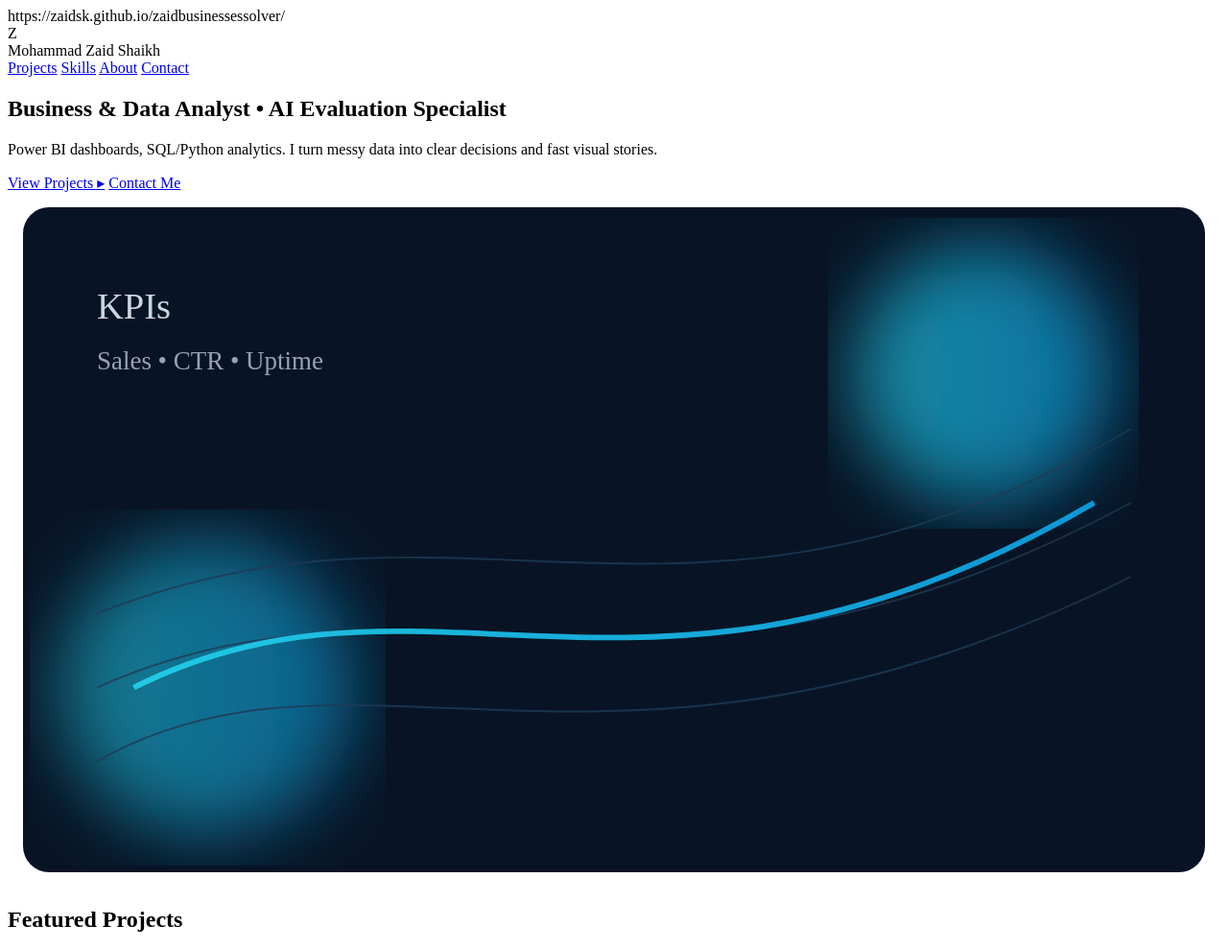
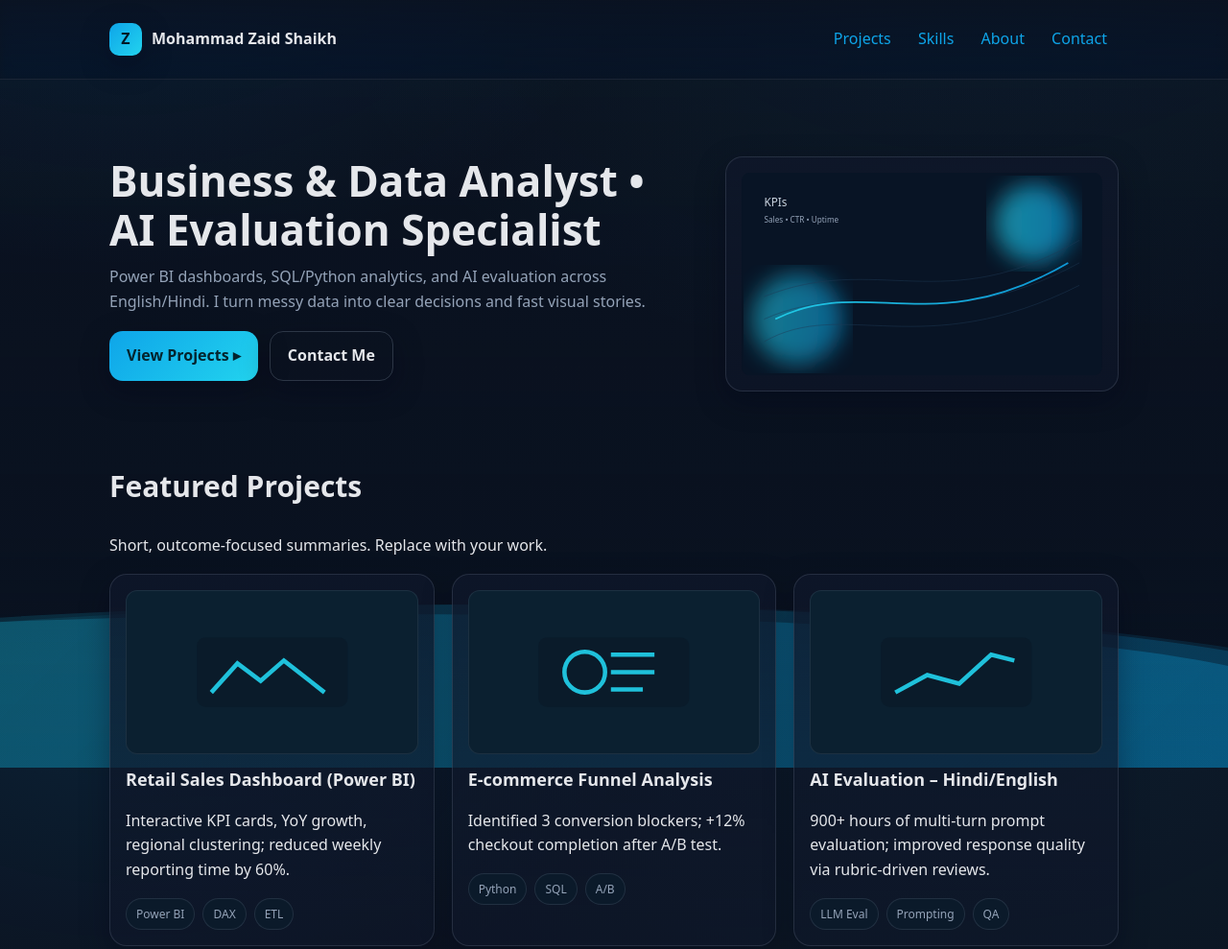
Before and after one commit to Zaidsk/zaid-portfolio, a plain HTML site: page index.html in a window 1280 px wide. Shown: the top 989 px of the page at 96% size. Drawn offline with Linux system fonts and the light colour scheme.

Commit message:
Update index.html
Intensive edits

```diff
--- a/index.html
+++ b/index.html
@@ -1,4 +1,130 @@
-https://zaidsk.github.io/zaidbusinessessolver/          <div class="logo"><span>Z</span></div>
+<!doctype html>
+
+<html lang="en">
+<head>
+  <meta charset="utf-8" />
+  <meta name="viewport" content="width=device-width, initial-scale=1" />
+  <title>Mohammad Zaid Shaikh • Portfolio</title>
+  <meta name="description" content="Business & Data Analyst • AI Evaluation Specialist • Fast, responsive portfolio" />
+  <meta name="theme-color" content="#0ea5e9" />
+  <style>
+    :root{
+      --bg:#0b1220;          /* page bg */
+      --card:#0f172a;        /* card bg */
+      --muted:#94a3b8;       /* muted text */
+      --text:#e5e7eb;        /* main text */
+      --brand:#0ea5e9;       /* accent */
+      --brand-2:#22d3ee;     /* accent 2 */
+      --radius:18px;
+      --shadow:0 10px 30px rgba(2, 6, 23, .35);
+    }
+    *{box-sizing:border-box}
+    html,body{height:100%}
+    body{
+      margin:0; font:16px/1.6 system-ui, -apple-system, Segoe UI, Roboto, Inter, Arial, sans-serif;
+      background:radial-gradient(1200px 800px at 80% -10%, rgba(34,211,238,.06), transparent 60%),
+                 radial-gradient(900px 600px at 10% -10%, rgba(14,165,233,.10), transparent 60%),
+                 var(--bg);
+      color:var(--text);
+      overflow-x:hidden;
+    }
+    a{color:var(--brand); text-decoration:none}
+    a:hover{text-decoration:underline}
+    .wrap{max-width:1100px; margin:0 auto; padding:24px}/* ====== Animated Water Background (subtle, performance-friendly) ====== */
+.water-bg{position:fixed; inset:0; z-index:0; overflow:hidden; pointer-events:none;
+  background:linear-gradient(to bottom, rgba(6,18,32,.0) 0%, rgba(6,18,32,.25) 70%, rgba(6,18,32,.6) 100%);
+}
+.wave{position:absolute; left:-25%; right:-25%; bottom:-20px; height:180px; border-radius:100% 100% 0 0; filter:blur(0.2px);
+  background:linear-gradient(135deg, rgba(34,211,238,.18), rgba(14,165,233,.28));
+  animation:wave 14s linear infinite;
+  transform:translateX(0);
+}
+.wave.w2{height:210px; bottom:-40px; opacity:.7; animation-duration:20s}
+.wave.w3{height:230px; bottom:-60px; opacity:.45; animation-duration:28s}
+@keyframes wave{from{transform:translateX(0)} to{transform:translateX(-35%)} }
+
+/* Content should sit above the water */
+header, main, footer { position:relative; z-index:1; }
+
+header{
+  position:sticky; top:0; backdrop-filter:saturate(180%) blur(6px);
+  background:linear-gradient(to bottom, rgba(11,18,32,.85), rgba(11,18,32,.55));
+  border-bottom:1px solid rgba(148,163,184,.12);
+  z-index:10;
+}
+nav{display:flex; align-items:center; justify-content:space-between; gap:12px}
+.brand{display:flex; align-items:center; gap:10px; font-weight:700}
+.brand .logo{width:34px; height:34px; border-radius:10px; background:linear-gradient(135deg, var(--brand), var(--brand-2)); box-shadow:var(--shadow); display:grid; place-items:center;}
+.brand .logo span{font-weight:800; color:#001927}
+.links a{padding:10px 12px; border-radius:12px}
+.links a:hover{background:#0f172a}
+
+.hero{display:grid; grid-template-columns:1.2fr .8fr; gap:28px; padding:56px 0 30px}
+.hero h1{font-size:clamp(28px, 4vw, 44px); line-height:1.15; margin:0 0 12px}
+.hero p{color:var(--muted); margin:0 0 18px}
+.cta{display:flex; gap:12px; flex-wrap:wrap}
+.btn{display:inline-flex; align-items:center; gap:10px; border:none; background:linear-gradient(135deg, var(--brand), var(--brand-2)); color:#04242e; padding:12px 18px; border-radius:14px; font-weight:700; cursor:pointer; box-shadow:var(--shadow)}
+.btn.ghost{background:transparent; color:var(--text); border:1px solid rgba(148,163,184,.25)}
+
+.card{background:linear-gradient(180deg, rgba(15,23,42,.8), rgba(15,23,42,.6)); border:1px solid rgba(148,163,184,.18); border-radius:var(--radius); box-shadow:var(--shadow)}
+.grid{display:grid; gap:18px}
+
+/* Projects */
+.projects{padding:20px 0 40px}
+.projects h2, .skills h2, .about h2, .contact h2{font-size:clamp(22px, 3vw, 30px)}
+.pgrid{grid-template-columns:repeat(auto-fit, minmax(260px, 1fr))}
+.project{padding:16px}
+.thumb{aspect-ratio:16/9; border-radius:12px; background:#0b2030; display:grid; place-items:center; overflow:hidden; border:1px solid rgba(148,163,184,.12)}
+.thumb svg{width:60%; opacity:.9}
+.project h3{margin:12px 0 6px; font-size:18px}
+.tags{display:flex; flex-wrap:wrap; gap:8px}
+.tag{font-size:12px; padding:6px 10px; background:#0b1a2a; border:1px solid rgba(148,163,184,.16); border-radius:999px; color:var(--muted)}
+
+/* Skills */
+.skills{padding:14px 0 40px}
+.chips{display:flex; flex-wrap:wrap; gap:10px}
+.chip{padding:10px 12px; border-radius:12px; background:#0d1b2b; border:1px solid rgba(148,163,184,.18)}
+
+/* About */
+.about{padding:14px 0 40px}
+.about .inner{display:grid; grid-template-columns:1.1fr .9fr; gap:18px}
+.about .me{padding:18px}
+.kpis{display:grid; grid-template-columns:repeat(3,1fr); gap:10px}
+.kpis .kpi{padding:14px; text-align:center}
+.kpi h4{margin:0; font-size:22px; color:var(--brand-2)}
+.kpi p{margin:4px 0 0; color:var(--muted)}
+
+/* Contact */
+.contact{padding:14px 0 60px}
+.contact .inner{display:grid; grid-template-columns:1fr 1fr; gap:18px}
+.contact a.btn{justify-content:center}
+
+footer{border-top:1px solid rgba(148,163,184,.12); color:var(--muted); padding:26px 0 40px}
+
+/* Responsive */
+@media (max-width: 900px){
+  .hero{grid-template-columns:1fr; padding-top:24px}
+  .about .inner, .contact .inner{grid-template-columns:1fr}
+}
+
+/* Motion safety */
+@media (prefers-reduced-motion: reduce){
+  *{scroll-behavior:auto; animation:none !important; transition:none !important}
+}
+
+  </style>
+</head>
+<body>
+  <!-- Water background sits behind all content -->
+  <div class="water-bg" aria-hidden="true">
+    <div class="wave w1"></div>
+    <div class="wave w2"></div>
+    <div class="wave w3"></div>
+  </div>  <header>
+    <div class="wrap">
+      <nav>
+        <div class="brand">
+          <div class="logo"><span>Z</span></div>
           <span>Mohammad Zaid Shaikh</span>
         </div>
         <div class="links">
@@ -13,7 +139,7 @@ https://zaidsk.github.io/zaidbusinessessolver/          <div class="logo"><span>
     <section class="hero">
       <div>
         <h1>Business & Data Analyst • AI Evaluation Specialist</h1>
-        <p>Power BI dashboards, SQL/Python analytics. I turn messy data into clear decisions and fast visual stories.</p>
+        <p>Power BI dashboards, SQL/Python analytics, and AI evaluation across English/Hindi. I turn messy data into clear decisions and fast visual stories.</p>
         <div class="cta">
           <a class="btn" href="#projects" aria-label="View projects">View Projects ▸</a>
           <a class="btn ghost" href="#contact">Contact Me</a>
@@ -135,4 +261,4 @@ https://zaidsk.github.io/zaidbusinessessolver/          <div class="logo"><span>
   </main>  <script>
     document.getElementById('y').textContent = new Date().getFullYear();
   </script></body>
-  </html>
+</html>
```
